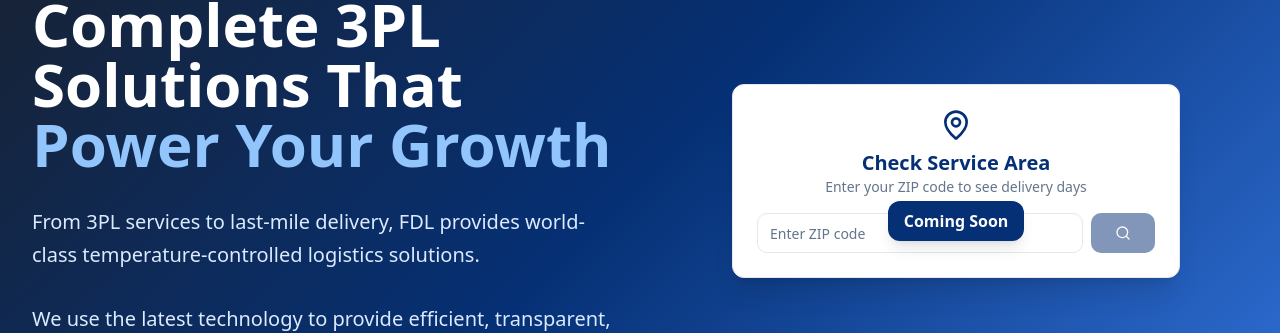
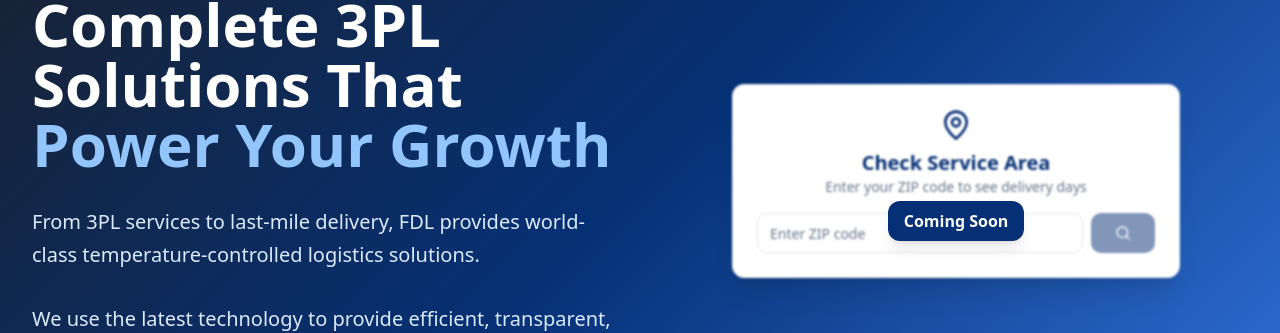
Before and after one commit to ziaddanasouri/fdl-website-excellence-hub, a React (Vite) app: page / in a window 1280 px wide. Shown: the part 214-547 px from the top of the page. Built offline with nearby package versions, Linux system fonts and the light colour scheme.

Commit message:
Refine blur effect

```diff
--- a/src/pages/Index.tsx
+++ b/src/pages/Index.tsx
@@ -102,7 +102,7 @@ const Index = () => {
             </div>
 
             <div className="relative">
-              <div className="pointer-events-none blur-[0.5px]">
+              <div className="pointer-events-none blur-[1px]">
                 <ZipCodeChecker />
               </div>
               <div className="absolute inset-0 flex items-center justify-center rounded-lg pt-20">
```
